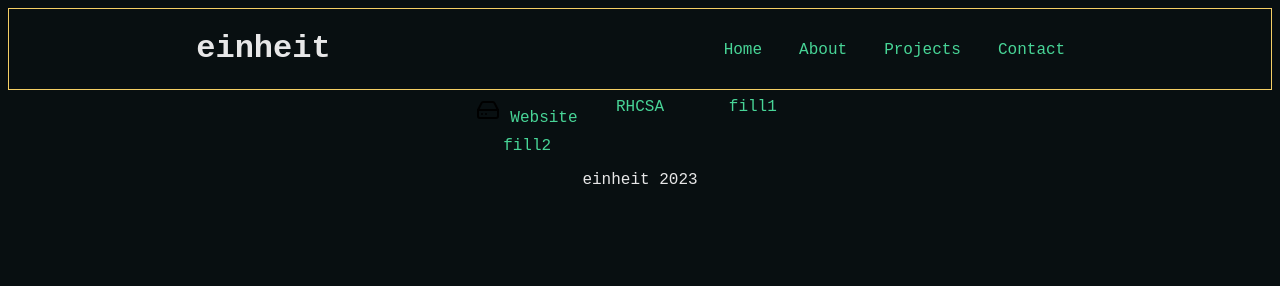
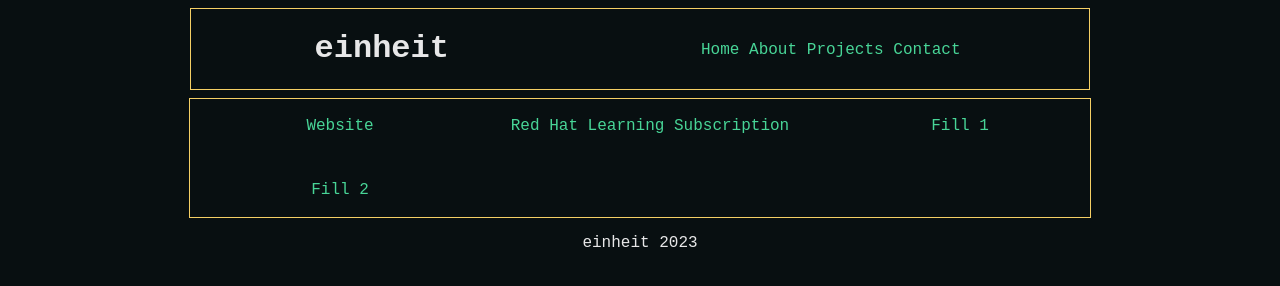
Before and after one commit to einheit-r/einheit.dev, a plain HTML site: page projects.html in a window 1280 px wide. Drawn offline with Linux system fonts and the light colour scheme.

Commit message:
Clean up, layout changes

```diff
--- a/projects.html
+++ b/projects.html
@@ -28,13 +28,32 @@
 
     <main>
         <div class="projects-grid">
+
             <div class="projects-website">
-                <img src="/images/hard-drive.svg">
-                <a href="https://github.com/einheit-r/einheit.dev">Website</a>
+                <a href="https://github.com/einheit-r/einheit.dev">
+                    <div class="projects-website-title">Website</div>
+                </a>
             </div>
-            <div class="projects-rhls"><a href="/book/index.html">RHCSA</a></div>
-            <div class="projects-fill1"><a href="">fill1</a></div>
-            <div class="projects-fill2"><a href="">fill2</a></div>
+
+            <div class="projects-rhls">
+                <a href="/book/index.html">
+                    <div class="projects-rhls-title">Red Hat Learning Subscription</div>
+                </a>
+            </div>
+
+
+            <div class="projects-fill1">
+                <a href="">
+                    <div class="projects-fill1-title">Fill 1</div>
+                </a>
+            </div>
+
+            <div class="projects-fill2">
+                <a href="">
+                    <div class="projects-fill2-title">Fill 2</div>
+                </a>
+            </div>
+
         </div>
         <!--
         <h2>Website</h2>
--- a/styles/projects.css
+++ b/styles/projects.css
@@ -16,21 +16,16 @@ h2 {
 header {
     border: 1px solid #f5cf65;
     display: flex;
-    flex-direction: row;
-    flex-wrap: wrap;
-    float: left;
-    justify-content: space-around;
+    justify-content:space-around;
     box-sizing: border-box;
     text-align: center;
-    width: 100%;
+    width: 900px;
     margin-bottom: 1vh;
 }
 
 .menu {
     display: flex;
-    flex-direction: row;
     flex-wrap: wrap;
-    float: left;
     justify-content: space-around;
     box-sizing: border-box;
     text-align: center;
@@ -84,25 +79,37 @@ main {
 
 .projects-grid {
     display: grid;
-    grid-template-columns: repeat(3, 1fr);
+    grid-template-columns: repeat(3, 300px);
     gap: 10px;
-    grid-auto-rows: minmax(10px, auto);
+    grid-auto-rows: minmax(50px, auto);
     text-align: center;
+    width: 900px;
+    border: 1px solid #f5cf65;
 }
 
 .projects-website {
     grid-column: 1;
     grid-row: 1;
+    align-items: center;
+    vertical-align: middle;
 }
+
 .projects-rhls {
     grid-column: 2;
     grid-row: 1;
+    align-items: center;
+    vertical-align: middle;
 }
+
 .projects-fill1 {
     grid-column: 3;
     grid-row: 1;
+    align-items: center;
+    vertical-align: middle;
 }
 .projects-fill2 {
     grid-column: 1;
     grid-row: 2;
+    align-items: center;
+    vertical-align: middle;
 }
--- a/styles/style.css
+++ b/styles/style.css
@@ -18,7 +18,7 @@ header {
     justify-content: space-around;
     box-sizing: border-box;
     text-align: center;
-    width: 100%;
+    width: 900px;
     margin-bottom: 1vh;
 }
 
@@ -89,8 +89,13 @@ main {
     display:flex;
     flex-direction:column;
     text-align: center;
+    width: 900px;
 }
 
 .email {
     color:rgb(72 213 151);
 }
+
+.footer {
+    font-size: smaller;
+}
```
Also changed, not shown: images/hard-drive-projects.svg (added), images/red-hat.svg (added). Lines whose indentation alone changed are shown as unchanged.
